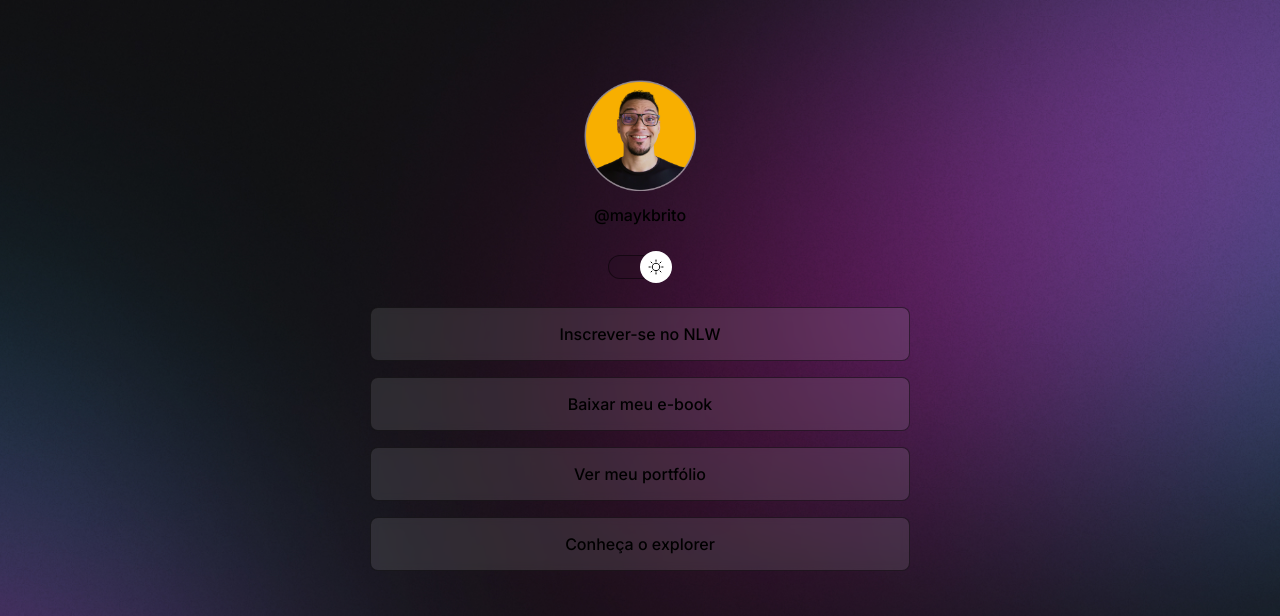
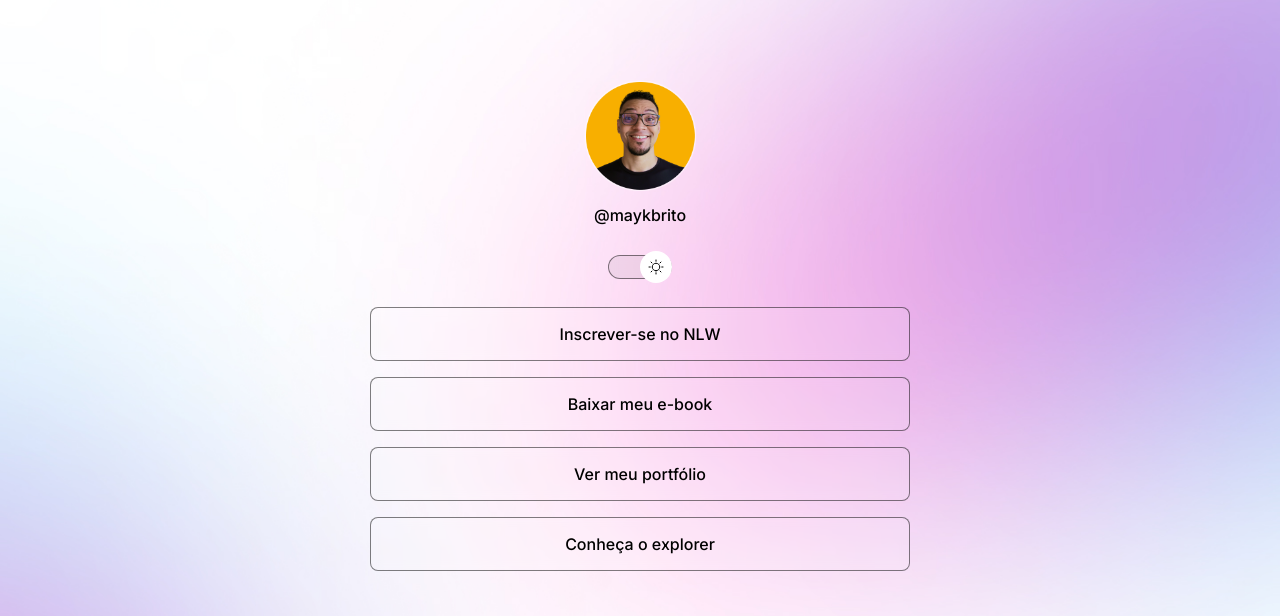
Before and after one commit to Cyberdre7/devlinks, a plain HTML site: page index.html in a window 1280 px wide. Shown: the top 616 px of the page. Drawn offline with nearby package versions, Linux system fonts and the light colour scheme.

Commit message:
fix bg-image

```diff
--- a/style.css
+++ b/style.css
@@ -186,7 +186,7 @@ footer {
     --bg-url: url(./assets/assets/bg-desktop.jpg);
   }
   .light {
-    --bg-url: var(./assets/assets/bg-desktop-light.jpg);
+    --bg-url: url(./assets/assets/bg-desktop-light.jpg);
   }
 }
 
```
